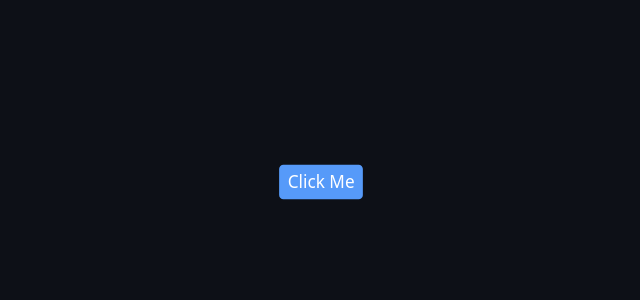
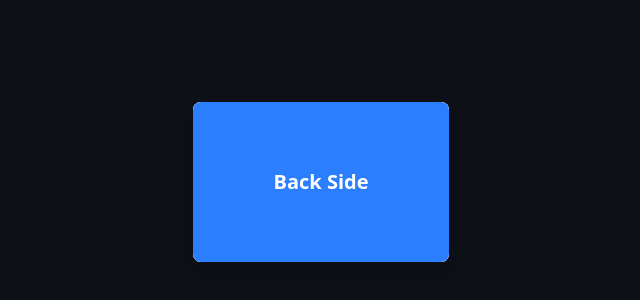
Before and after one commit to williamscodebox/ts-demos, a React (Vite) app: page / in a window 1280 px wide. Shown: the part 218-518 px from the top of the page, without its empty margins (319-959 px from the left). Built offline with nearby package versions, Linux system fonts and the light colour scheme.

Commit message:
updated ui

```diff
--- a/src/App.css
+++ b/src/App.css
@@ -7,6 +7,13 @@
   justify-content: center;
   align-items: center;
   height: 100vh;
+}
+.perspective-1000 {
+  perspective: 1000px;
+}
+
+.transform-style-preserve-3d {
+  transform-style: preserve-3d;
 }
 
 /* * {
--- a/src/App.tsx
+++ b/src/App.tsx
@@ -1,6 +1,7 @@
 import "./App.css";
 import { motion } from "motion/react";
 import PulsingBtn from "./FramerMotionProjectUIComponents/PulsingBtn";
+import FlippingCard from "./FramerMotionProjectUIComponents/FlippingCard";
 
 function App() {
   return (
@@ -31,7 +32,8 @@
         ></motion.div>
         <div className="btn-text">Click Me</div>
       </div> */}
-      <PulsingBtn />
+      {/* <PulsingBtn /> */}
+      <FlippingCard />
     </div>
   );
 }
--- /dev/null
+++ b/src/FramerMotionProjectUIComponents/FlippingCard.tsx
@@ -0,0 +1,40 @@
+import { animate, motion } from "motion/react";
+import { useState } from "react";
+
+const cardVariants = {
+  front: { rotateY: 0 },
+  back: { rotateY: 180 },
+};
+
+function FlippingCard() {
+  const [isFlipped, setIsFlipped] = useState(false);
+
+  //   const styleOne =
+  //     "absolute inset-0 bg-blue-500 flex items-center justify-center text-xl font-bold translate-z-2";
+  //   const styleTwo =
+  //     "absolute inset-0 bg-blue-500 flex items-center justify-center text-xl font-bold translate-z-2";
+
+  return (
+    <motion.div
+      className="transform-3d perspective-1000"
+      onClick={() => setIsFlipped(!isFlipped)}
+    >
+      <motion.div
+        className="w-64 h-40 bg-white rounded-lg shadow-lg overflow-hidden transform-3d"
+        variants={cardVariants}
+        initial="front"
+        animate={isFlipped ? "back" : "front"}
+        transition={{ duration: 0.6 }}
+      >
+        <div className="absolute inset-0 bg-white flex items-center justify-center text-xl font-bold ">
+          Front Side
+        </div>
+        <div className="absolute inset-0 bg-blue-500 flex items-center justify-center text-xl font-bold">
+          Back Side
+        </div>
+      </motion.div>
+    </motion.div>
+  );
+}
+
+export default FlippingCard;
```
